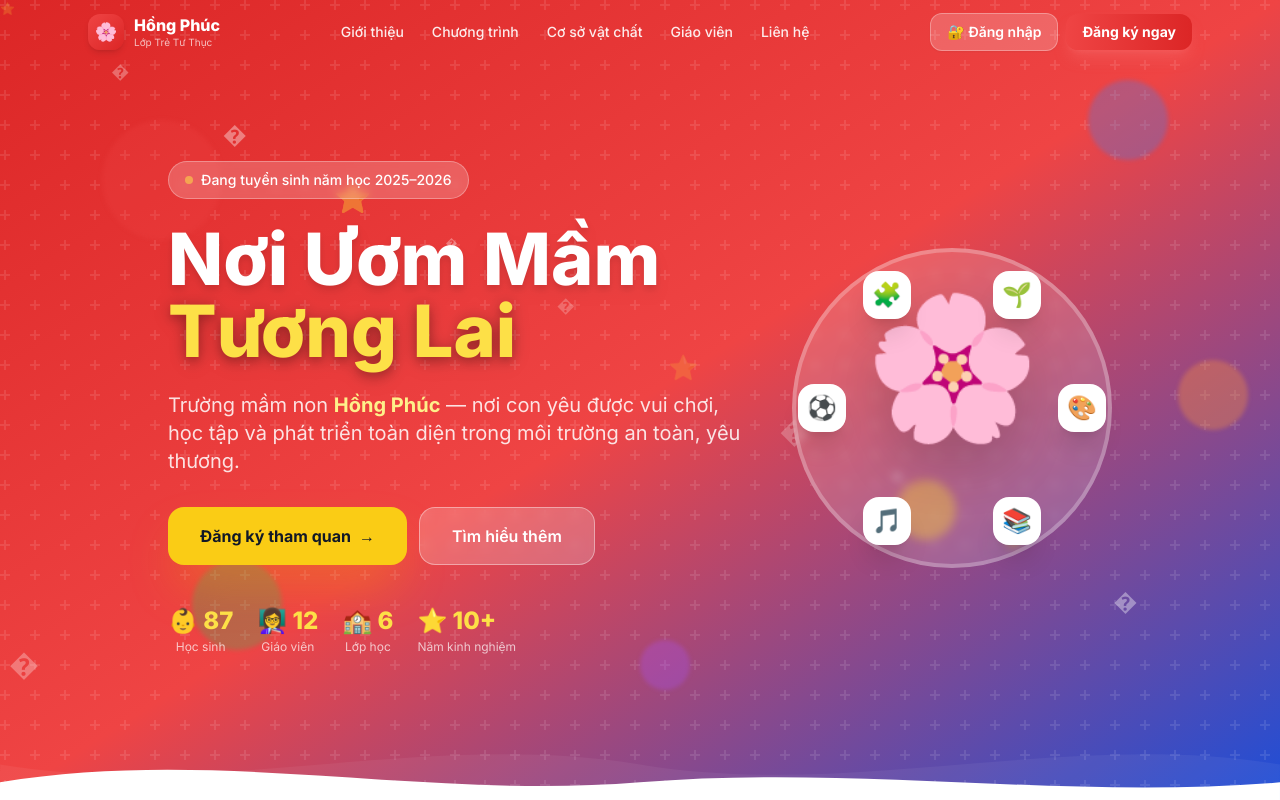
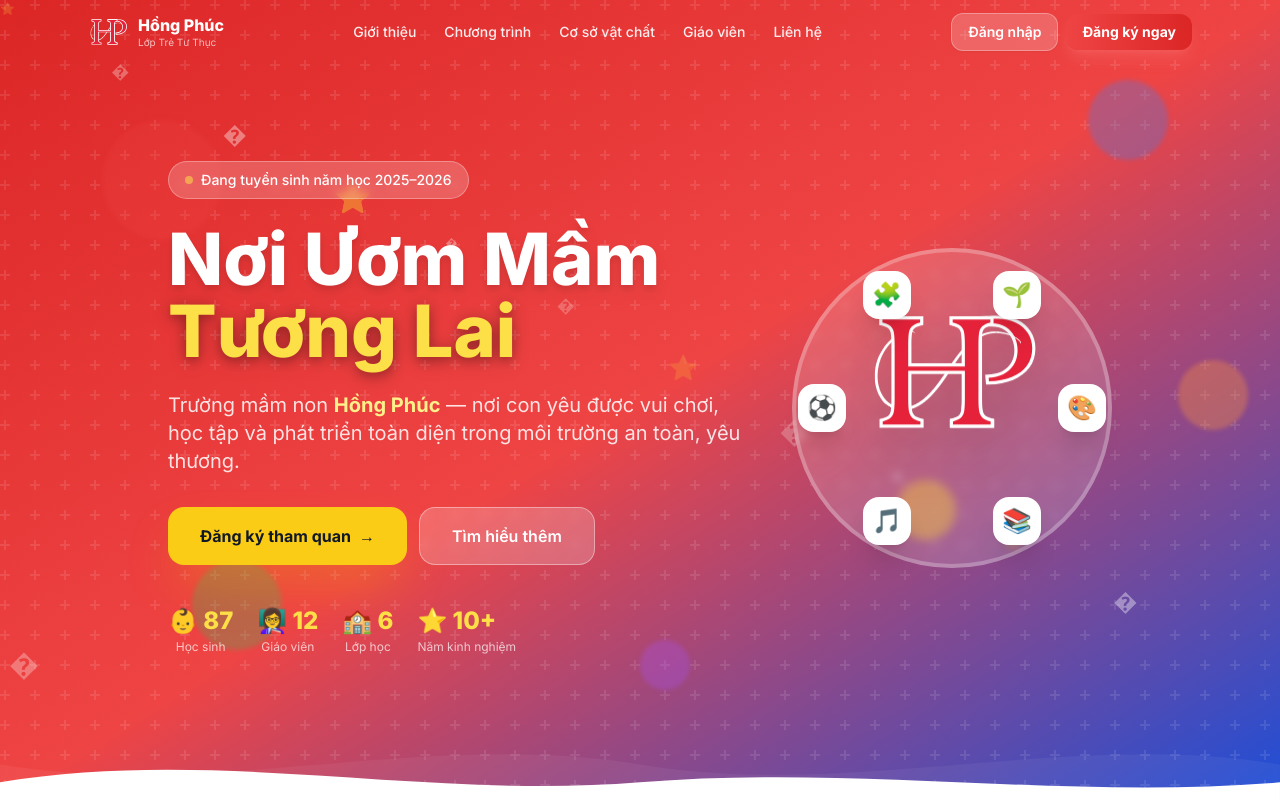
Before and after one commit to minhsangng/hongphuc-crm, a React (Vite) app: page / in a window 1280 px wide. Shown: the top 800 px of the page. Built offline with nearby package versions, Linux system fonts and the light colour scheme.

Commit message:
Update landingpage

```diff
--- a/src/pages/LandingPage.jsx
+++ b/src/pages/LandingPage.jsx
@@ -30,7 +30,7 @@ function LoadingScreen({ onDone }) {
       {/* Logo */}
       <div className="relative z-10 flex flex-col items-center gap-6">
         <div className="w-24 h-24 bg-white rounded-3xl shadow-2xl flex items-center justify-center animate-pulse">
-          <span className="text-5xl">🌸</span>
+          <img src="./favicon.svg" alt="Logo" />
         </div>
         <div className="text-center">
           <h1 className="text-3xl font-black text-white tracking-tight drop-shadow-lg">Hồng Phúc</h1>
@@ -117,8 +117,8 @@ function Navbar() {
       <div className="max-w-6xl mx-auto px-4 sm:px-6 flex items-center justify-between h-16">
         {/* Logo */}
         <a href="#" className="flex items-center gap-2.5 group">
-          <div className="w-9 h-9 bg-gradient-to-br from-red-500 to-red-600 rounded-xl flex items-center justify-center shadow-md group-hover:scale-110 transition-transform">
-            <span className="text-lg">🌸</span>
+          <div className="w-10 h-10 rounded-xl flex items-center justify-center group-hover:scale-110 transition-transform">
+            <img src="./favicon.svg" alt="Logo" />
           </div>
           <div>
             <p className={`font-black text-base leading-tight transition-colors ${scrolled ? 'text-gray-900' : 'text-white'}`}>Hồng Phúc</p>
@@ -144,7 +144,7 @@ function Navbar() {
             className={`hidden sm:flex items-center gap-1.5 px-4 py-2 rounded-xl text-sm font-semibold transition-all hover:scale-105 active:scale-95 shadow-sm ${
               scrolled ? 'bg-blue-600 text-white hover:bg-blue-700 shadow-blue-200' : 'bg-white/20 text-white border border-white/30 hover:bg-white/30'
             }`}>
-            🔐 Đăng nhập
+            Đăng nhập
           </Link>
           <button
             className="px-4 py-2 rounded-xl text-sm font-bold bg-gradient-to-r from-red-500 to-red-600 text-white shadow-lg shadow-red-400/40 hover:shadow-red-400/60 hover:scale-105 active:scale-95 transition-all"
@@ -278,8 +278,8 @@ function HeroSection() {
               <div className="absolute inset-0 bg-white/15 rounded-full border-4 border-white/25 backdrop-blur-sm" />
               {/* Center emoji */}
               <div className="absolute inset-0 flex items-center justify-center">
-                <div className="text-[120px] sm:text-[140px] drop-shadow-2xl select-none animate-bounce"
-                  style={{ animationDuration: '3s' }}>🌸</div>
+                <div className="text-[80px] sm:text-[100px] drop-shadow-2xl select-none animate-bounce"
+                  style={{ animationDuration: '3s' }}><img class="h-44 xs:h-32" src="./favicon.svg" alt="Logo" /></div>
               </div>
               {/* Orbiting icons */}
               {[
@@ -677,7 +677,7 @@ function Footer() {
         <div className="grid grid-cols-1 sm:grid-cols-2 lg:grid-cols-4 gap-8 mb-10">
           <div className="sm:col-span-2 lg:col-span-1">
             <div className="flex items-center gap-2.5 mb-4">
-              <div className="w-9 h-9 bg-gradient-to-br from-red-500 to-red-600 rounded-xl flex items-center justify-center">🌸</div>
+              <div className="w-9 h-9 bg-gradient-to-br from-red-500 to-red-600 rounded-xl flex items-center justify-center"><img src="./favicon.svg" alt="Logo" /></div>
               <div>
                 <p className="font-black text-white">Hồng Phúc</p>
                 <p className="text-gray-500 text-xs">Lớp Trẻ Tư Thục</p>
@@ -704,7 +704,6 @@ function Footer() {
           <p className="text-gray-500 text-xs">© 2025 Lớp Trẻ Tư Thục Hồng Phúc. All rights reserved.</p>
           <Link to="/login"
             className="text-xs text-gray-500 hover:text-blue-400 transition-colors flex items-center gap-1.5 group">
-            <span className="w-5 h-5 rounded-md bg-gray-800 group-hover:bg-blue-900/40 flex items-center justify-center transition-colors">🔐</span>
             Đăng nhập
           </Link>
         </div>
```
